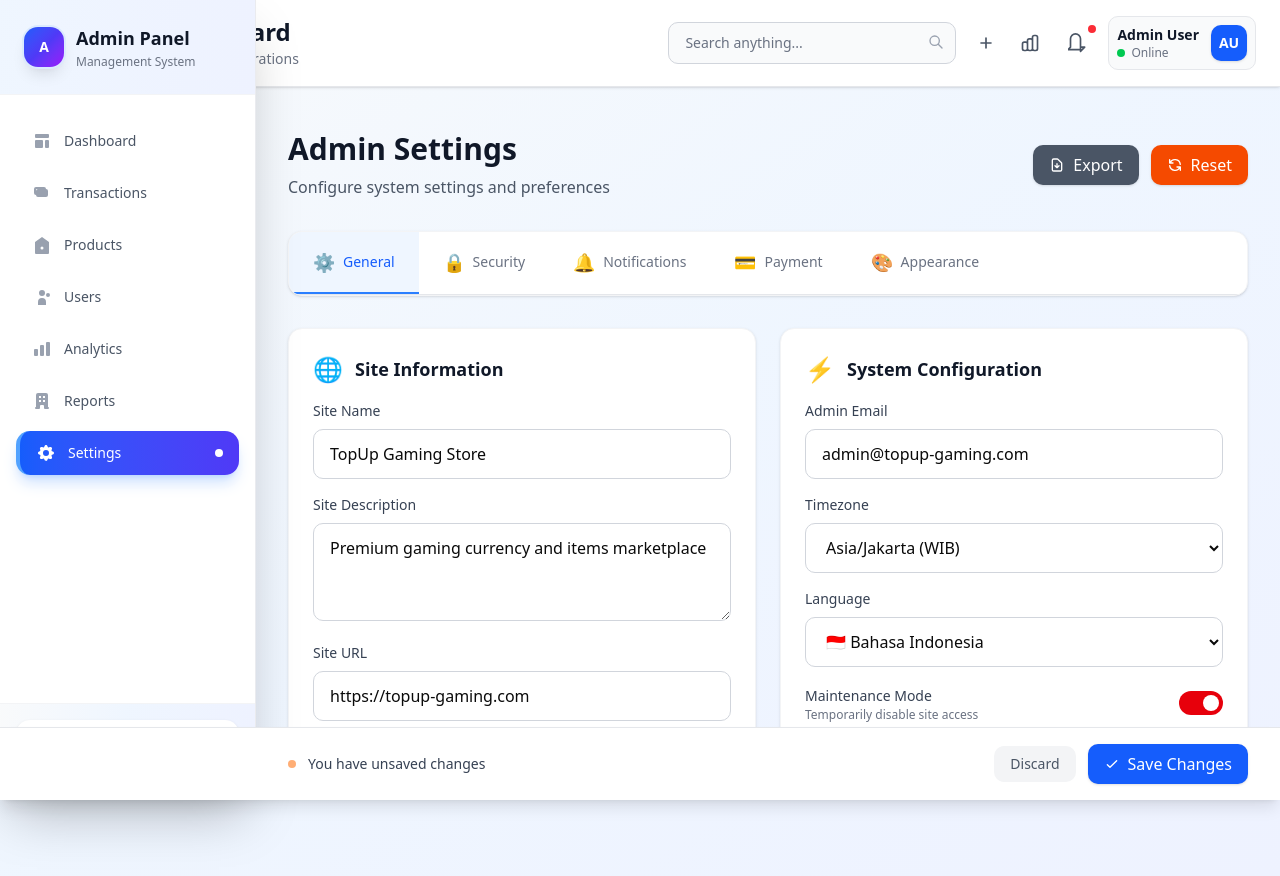
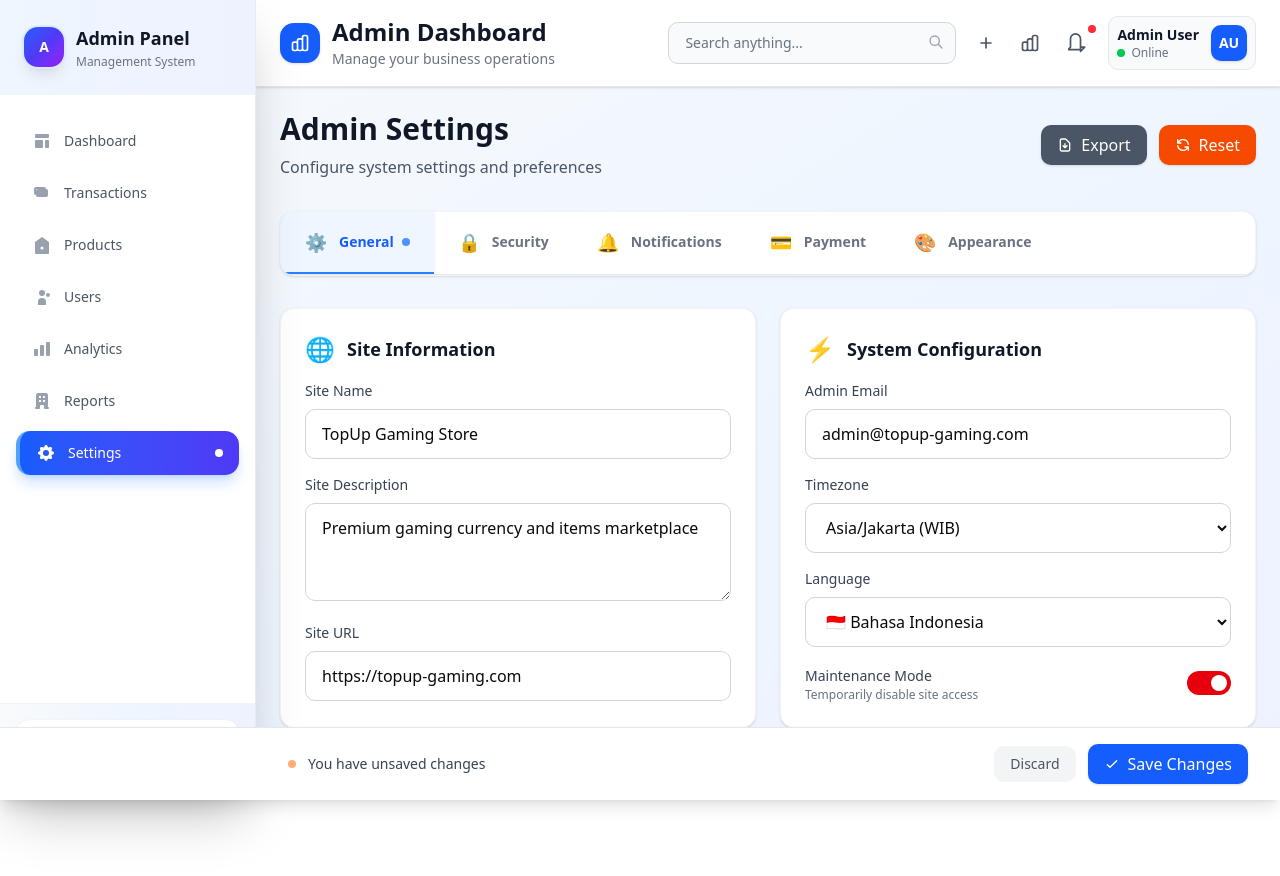
Before and after one commit to akbarryyan/topup-nextjs, a Next.js app: page /super/settings in a window 1280 px wide. Both pictures are taken after a click on the button 1201 px from the left and 703 px from the top of the page. After the commit the page ends 800 px from the top, so only its background shows below. Built offline with nearby package versions, Linux system fonts and the light colour scheme.

Commit message:
feat: Tambahkan komponen baru untuk halaman pengaturan, termasuk header, navigasi, dan bar simpan untuk meningkatkan fungsionalitas dan pengalaman pengguna

```diff
--- a/src/app/super/settings/page.js
+++ b/src/app/super/settings/page.js
@@ -3,6 +3,9 @@
 import { useState } from "react";
 import AdminSidebarLight from "@/components/admin/AdminSidebarLight";
 import AdminHeaderLight from "@/components/admin/AdminHeaderLight";
+import SettingsHeader from "@/components/admin/settings/SettingsHeader";
+import SettingsNavigation from "@/components/admin/settings/SettingsNavigation";
+import SettingsSaveBar from "@/components/admin/settings/SettingsSaveBar";
 
 export default function SettingsPage() {
   const [sidebarOpen, setSidebarOpen] = useState(false);
@@ -1217,141 +1220,53 @@ export default function SettingsPage() {
 
   return (
     <>
-      <div className="min-h-screen bg-gradient-to-br from-slate-50 via-blue-50 to-indigo-50">
+      <div className="min-h-screen bg-gradient-to-br from-slate-50 via-blue-50 to-indigo-50 flex">
+        {/* Sidebar */}
         <AdminSidebarLight
           isOpen={sidebarOpen}
           onClose={() => setSidebarOpen(false)}
         />
-        <AdminHeaderLight onMenuClick={() => setSidebarOpen(true)} />
 
         {/* Main Content */}
-        <div className="lg:pl-64 pb-16 pt-3">
-          <div className="p-4 sm:p-6 lg:p-8">
+        <div className="flex-1 flex flex-col lg:ml-64 min-h-screen overflow-hidden">
+          {/* Header */}
+          <AdminHeaderLight onMenuClick={() => setSidebarOpen(true)} />
+
+          {/* Dashboard Content */}
+          <main className="flex-1 p-2 sm:p-4 lg:p-6 space-y-3 sm:space-y-4 lg:space-y-6 overflow-y-auto">
             {/* Page Header */}
-            <div className="mb-8">
-              <div className="flex flex-col sm:flex-row sm:items-center sm:justify-between gap-4">
-                <div>
-                  <h1 className="text-2xl sm:text-3xl font-bold text-gray-900 mb-2">
-                    Admin Settings
-                  </h1>
-                  <p className="text-gray-600">
-                    Configure system settings and preferences
-                  </p>
-                </div>
-                <div className="flex items-center gap-3">
-                  <button
-                    onClick={exportSettings}
-                    className="inline-flex items-center px-4 py-2 bg-gray-600 hover:bg-gray-700 text-white font-medium rounded-lg transition-colors duration-200 shadow-sm"
-                  >
-                    <svg
-                      className="w-4 h-4 mr-2"
-                      fill="none"
-                      stroke="currentColor"
-                      viewBox="0 0 24 24"
-                    >
-                      <path
-                        strokeLinecap="round"
-                        strokeLinejoin="round"
-                        strokeWidth={2}
-                        d="M12 10v6m0 0l-3-3m3 3l3-3m2 8H7a2 2 0 01-2-2V5a2 2 0 012-2h5.586a1 1 0 01.707.293l5.414 5.414a1 1 0 01.293.707V19a2 2 0 01-2 2z"
-                      />
-                    </svg>
-                    Export
-                  </button>
-                  {hasChanges && (
-                    <button
-                      onClick={resetSettings}
-                      className="inline-flex items-center px-4 py-2 bg-orange-600 hover:bg-orange-700 text-white font-medium rounded-lg transition-colors duration-200 shadow-sm"
-                    >
-                      <svg
-                        className="w-4 h-4 mr-2"
-                        fill="none"
-                        stroke="currentColor"
-                        viewBox="0 0 24 24"
-                      >
-                        <path
-                          strokeLinecap="round"
-                          strokeLinejoin="round"
-                          strokeWidth={2}
-                          d="M4 4v5h.582m15.356 2A8.001 8.001 0 004.582 9m0 0H9m11 11v-5h-.581m0 0a8.003 8.003 0 01-15.357-2m15.357 2H15"
-                        />
-                      </svg>
-                      Reset
-                    </button>
-                  )}
-                </div>
-              </div>
-            </div>
+            <SettingsHeader
+              hasChanges={hasChanges}
+              exportSettings={exportSettings}
+              resetSettings={resetSettings}
+            />
 
             {/* Settings Navigation */}
-            <div className="bg-white rounded-xl shadow-sm border border-gray-100 overflow-hidden mb-8">
-              <div className="border-b border-gray-200">
-                <nav className="flex overflow-x-auto">
-                  {tabs.map((tab) => (
-                    <button
-                      key={tab.id}
-                      onClick={() => setActiveTab(tab.id)}
-                      className={`flex items-center px-6 py-4 text-sm font-medium border-b-2 transition-all duration-200 whitespace-nowrap ${
-                        activeTab === tab.id
-                          ? "border-blue-500 text-blue-600 bg-blue-50"
-                          : "border-transparent text-gray-500 hover:text-gray-700 hover:border-gray-300"
-                      }`}
-                    >
-                      <span className="text-lg mr-2">{tab.icon}</span>
-                      {tab.name}
-                    </button>
-                  ))}
-                </nav>
-              </div>
-            </div>
+            <SettingsNavigation
+              tabs={tabs}
+              activeTab={activeTab}
+              setActiveTab={setActiveTab}
+            />
 
             {/* Settings Content */}
             <div className="mb-8">{renderTabContent()}</div>
+          </main>
+        </div>
 
-            {/* Save Changes Bar */}
-            {hasChanges && (
-              <div className="fixed bottom-0 left-0 right-0 bg-white border-t border-gray-200 shadow-lg z-50">
-                <div className="lg:pl-64">
-                  <div className="flex items-center justify-between px-4 sm:px-6 lg:px-8 py-4">
-                    <div className="flex items-center">
-                      <div className="w-2 h-2 bg-orange-500 rounded-full mr-3 animate-pulse"></div>
-                      <span className="text-sm font-medium text-gray-700">
-                        You have unsaved changes
-                      </span>
-                    </div>
-                    <div className="flex items-center gap-3">
-                      <button
-                        onClick={resetSettings}
-                        className="px-4 py-2 text-sm font-medium text-gray-600 bg-gray-100 hover:bg-gray-200 rounded-lg transition-colors duration-200"
-                      >
-                        Discard
-                      </button>
-                      <button
-                        onClick={saveSettings}
-                        className="inline-flex items-center px-4 py-2 bg-blue-600 hover:bg-blue-700 text-white font-medium rounded-lg transition-colors duration-200 shadow-sm"
-                      >
-                        <svg
-                          className="w-4 h-4 mr-2"
-                          fill="none"
-                          stroke="currentColor"
-                          viewBox="0 0 24 24"
-                        >
-                          <path
-                            strokeLinecap="round"
-                            strokeLinejoin="round"
-                            strokeWidth={2}
-                            d="M5 13l4 4L19 7"
-                          />
-                        </svg>
-                        Save Changes
-                      </button>
-                    </div>
-                  </div>
-                </div>
-              </div>
-            )}
-          </div>
-        </div>
+        {/* Mobile Sidebar Overlay */}
+        {sidebarOpen && (
+          <div
+            className="fixed inset-0 bg-black/50 z-40 lg:hidden"
+            onClick={() => setSidebarOpen(false)}
+          />
+        )}
+
+        {/* Save Changes Bar */}
+        <SettingsSaveBar
+          hasChanges={hasChanges}
+          resetSettings={resetSettings}
+          saveSettings={saveSettings}
+        />
       </div>
     </>
   );
--- /dev/null
+++ b/src/components/admin/settings/SettingsHeader.js
@@ -0,0 +1,60 @@
+"use client";
+
+export default function SettingsHeader({ hasChanges, exportSettings, resetSettings }) {
+  return (
+    <div className="mb-8">
+      <div className="flex flex-col sm:flex-row sm:items-center sm:justify-between gap-4">
+        <div>
+          <h1 className="text-2xl sm:text-3xl font-bold text-gray-900 mb-2">
+            Admin Settings
+          </h1>
+          <p className="text-gray-600">
+            Configure system settings and preferences
+          </p>
+        </div>
+        <div className="flex items-center gap-3">
+          <button
+            onClick={exportSettings}
+            className="inline-flex items-center px-4 py-2 bg-gray-600 hover:bg-gray-700 text-white font-medium rounded-lg transition-colors duration-200 shadow-sm"
+          >
+            <svg
+              className="w-4 h-4 mr-2"
+              fill="none"
+              stroke="currentColor"
+              viewBox="0 0 24 24"
+            >
+              <path
+                strokeLinecap="round"
+                strokeLinejoin="round"
+                strokeWidth={2}
+                d="M12 10v6m0 0l-3-3m3 3l3-3m2 8H7a2 2 0 01-2-2V5a2 2 0 012-2h5.586a1 1 0 01.707.293l5.414 5.414a1 1 0 01.293.707V19a2 2 0 01-2 2z"
+              />
+            </svg>
+            Export
+          </button>
+          {hasChanges && (
+            <button
+              onClick={resetSettings}
+              className="inline-flex items-center px-4 py-2 bg-orange-600 hover:bg-orange-700 text-white font-medium rounded-lg transition-colors duration-200 shadow-sm"
+            >
+              <svg
+                className="w-4 h-4 mr-2"
+                fill="none"
+                stroke="currentColor"
+                viewBox="0 0 24 24"
+              >
+                <path
+                  strokeLinecap="round"
+                  strokeLinejoin="round"
+                  strokeWidth={2}
+                  d="M4 4v5h.582m15.356 2A8.001 8.001 0 004.582 9m0 0H9m11 11v-5h-.581m0 0a8.003 8.003 0 01-15.357-2m15.357 2H15"
+                />
+              </svg>
+              Reset
+            </button>
+          )}
+        </div>
+      </div>
+    </div>
+  );
+}
--- /dev/null
+++ b/src/components/admin/settings/SettingsNavigation.js
@@ -0,0 +1,29 @@
+"use client";
+
+export default function SettingsNavigation({ tabs, activeTab, setActiveTab }) {
+  return (
+    <div className="bg-white rounded-xl shadow-sm border border-gray-100 overflow-hidden mb-8">
+      <div className="border-b border-gray-200">
+        <nav className="flex overflow-x-auto">
+          {tabs.map((tab) => (
+            <button
+              key={tab.id}
+              onClick={() => setActiveTab(tab.id)}
+              className={`flex items-center px-6 py-4 text-sm font-medium border-b-2 transition-all duration-300 whitespace-nowrap hover:bg-gray-50 ${
+                activeTab === tab.id
+                  ? "border-blue-500 text-blue-600 bg-blue-50 shadow-sm"
+                  : "border-transparent text-gray-500 hover:text-gray-700 hover:border-gray-300"
+              }`}
+            >
+              <span className="text-lg mr-3">{tab.icon}</span>
+              <span className="font-semibold">{tab.name}</span>
+              {activeTab === tab.id && (
+                <div className="ml-2 w-2 h-2 bg-blue-500 rounded-full animate-pulse"></div>
+              )}
+            </button>
+          ))}
+        </nav>
+      </div>
+    </div>
+  );
+}
--- /dev/null
+++ b/src/components/admin/settings/SettingsSaveBar.js
@@ -0,0 +1,47 @@
+"use client";
+
+export default function SettingsSaveBar({ hasChanges, resetSettings, saveSettings }) {
+  if (!hasChanges) return null;
+
+  return (
+    <div className="fixed bottom-0 left-0 right-0 bg-white border-t border-gray-200 shadow-lg z-50">
+      <div className="lg:pl-64">
+        <div className="flex items-center justify-between px-4 sm:px-6 lg:px-8 py-4">
+          <div className="flex items-center">
+            <div className="w-2 h-2 bg-orange-500 rounded-full mr-3 animate-pulse"></div>
+            <span className="text-sm font-medium text-gray-700">
+              You have unsaved changes
+            </span>
+          </div>
+          <div className="flex items-center gap-3">
+            <button
+              onClick={resetSettings}
+              className="px-4 py-2 text-sm font-medium text-gray-600 bg-gray-100 hover:bg-gray-200 rounded-lg transition-colors duration-200"
+            >
+              Discard
+            </button>
+            <button
+              onClick={saveSettings}
+              className="inline-flex items-center px-4 py-2 bg-blue-600 hover:bg-blue-700 text-white font-medium rounded-lg transition-colors duration-200 shadow-sm"
+            >
+              <svg
+                className="w-4 h-4 mr-2"
+                fill="none"
+                stroke="currentColor"
+                viewBox="0 0 24 24"
+              >
+                <path
+                  strokeLinecap="round"
+                  strokeLinejoin="round"
+                  strokeWidth={2}
+                  d="M5 13l4 4L19 7"
+                />
+              </svg>
+              Save Changes
+            </button>
+          </div>
+        </div>
+      </div>
+    </div>
+  );
+}
```
